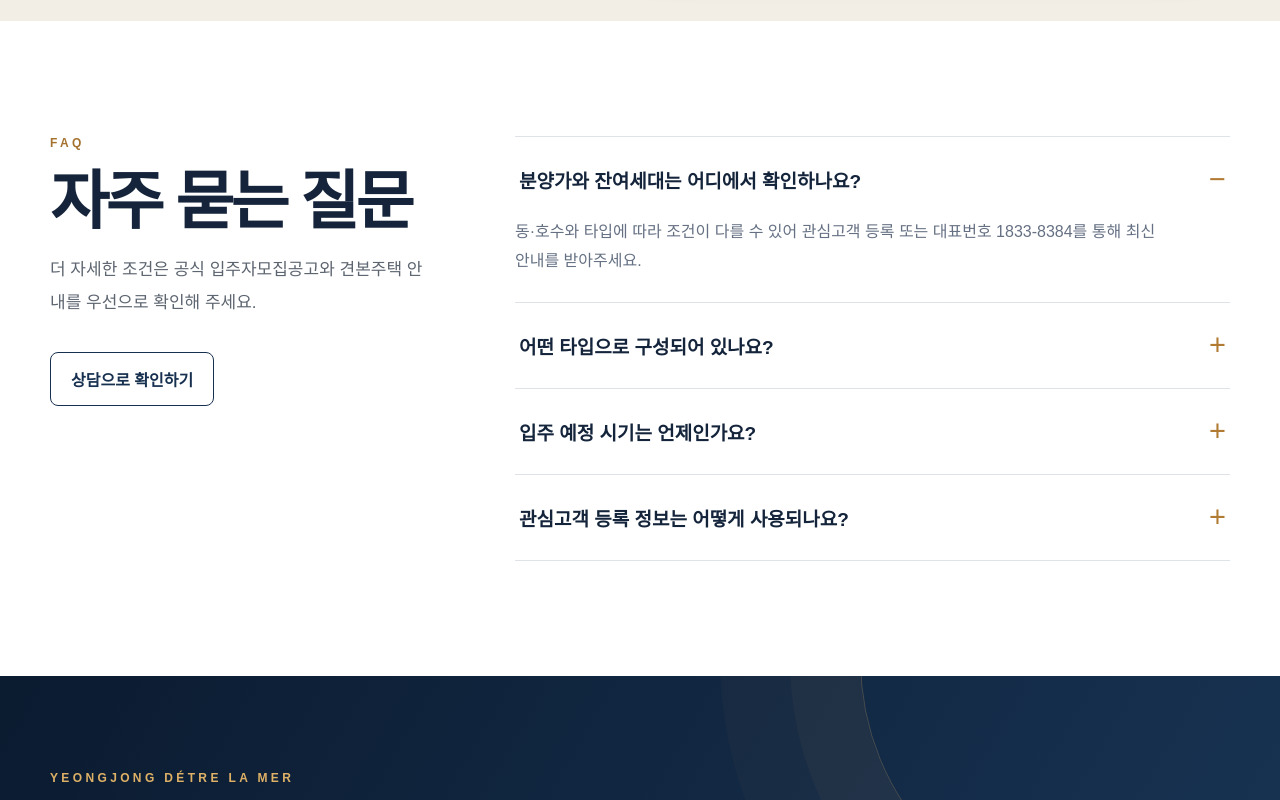
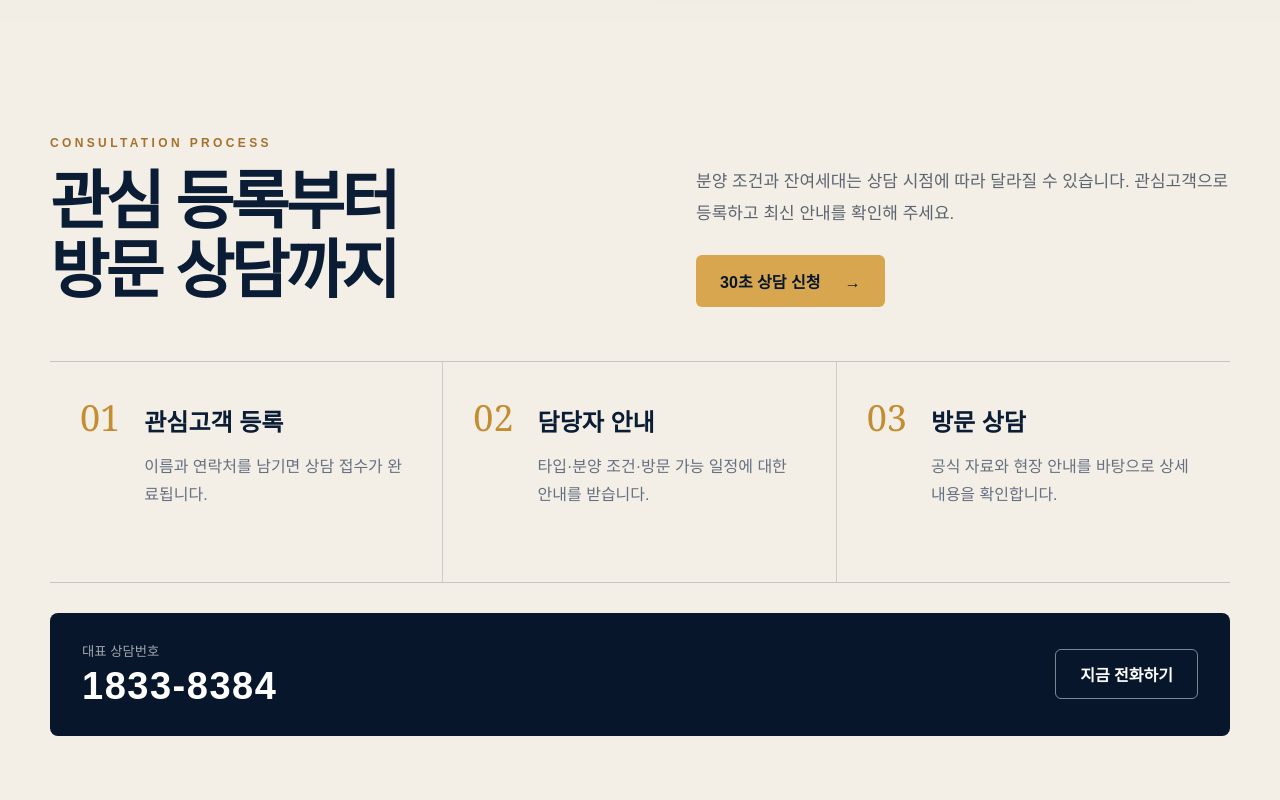
Before and after one commit to mijinyoung/yeongjong-detre-landing, a Next.js app: page / in a window 1280 px wide. Shown: the part 9940-10740 px from the top of the page. Built offline with nearby package versions, Linux system fonts and the light colour scheme; no server answers.

Commit message:
Release v6.3 consultation and SEO improvements

```diff
--- a/app/api/health/route.ts
+++ b/app/api/health/route.ts
@@ -5,7 +5,7 @@ export const runtime = "nodejs";
 export function GET() {
   return NextResponse.json({
     ok: true,
-    version: "6.2.0",
+    version: "6.3.0",
     integrations: {
       googleSheets: Boolean(process.env.GOOGLE_SHEET_WEBHOOK_URL),
       sms: Boolean(process.env.SMS_WEBHOOK_URL),
--- a/app/globals.css
+++ b/app/globals.css
@@ -667,3 +667,91 @@ body.mobileNavOpen{overflow:hidden}
   html{scroll-behavior:auto}
   *,*::before,*::after{animation-duration:.001ms!important;animation-iteration-count:1!important;transition-duration:.001ms!important;scroll-behavior:auto!important}
 }
+
+/* ===== v6.3 상담 전환·신뢰 섹션 ===== */
+.visitProcess{
+  background:#f3efe6;
+  color:#0b1c35;
+}
+.visitProcessHeading{
+  display:grid;
+  grid-template-columns:1.05fr .95fr;
+  align-items:end;
+  gap:56px;
+  margin-bottom:54px;
+}
+.visitProcessIntro .bodyCopy{margin:0 0 24px}
+.visitProcessIntro button{
+  min-height:52px;
+  padding:0 24px;
+  border:0;
+  border-radius:6px;
+  background:#d7a64f;
+  color:#07162b;
+  font-weight:900;
+  cursor:pointer;
+}
+.visitProcessIntro button span{margin-left:20px}
+.visitProcessSteps{
+  display:grid;
+  grid-template-columns:repeat(3,minmax(0,1fr));
+  margin:0;
+  padding:0;
+  list-style:none;
+  border-top:1px solid rgba(11,28,53,.2);
+  border-bottom:1px solid rgba(11,28,53,.2);
+}
+.visitProcessSteps li{
+  display:grid;
+  grid-template-columns:auto 1fr;
+  gap:24px;
+  min-height:220px;
+  padding:38px 30px;
+  border-right:1px solid rgba(11,28,53,.16);
+}
+.visitProcessSteps li:last-child{border-right:0}
+.visitProcessSteps>li>span{
+  color:#c38d31;
+  font-family:Georgia,serif;
+  font-size:36px;
+  line-height:1;
+}
+.visitProcessSteps h3{margin:3px 0 15px;font-size:24px}
+.visitProcessSteps p{margin:0;color:#667080;line-height:1.8}
+.visitProcessContact{
+  display:flex;
+  align-items:center;
+  justify-content:space-between;
+  gap:24px;
+  margin-top:30px;
+  padding:28px 32px;
+  border-radius:8px;
+  background:#07162b;
+  color:#fff;
+}
+.visitProcessContact div{display:flex;flex-direction:column;gap:5px}
+.visitProcessContact small{color:rgba(255,255,255,.62)}
+.visitProcessContact strong{font-size:clamp(25px,3vw,38px);letter-spacing:.04em}
+.visitProcessContact a{
+  display:flex;
+  align-items:center;
+  justify-content:center;
+  min-height:50px;
+  padding:0 24px;
+  border:1px solid rgba(255,255,255,.48);
+  border-radius:6px;
+  color:#fff;
+  font-weight:900;
+  text-decoration:none;
+}
+@media(max-width:900px){
+  .visitProcessHeading{grid-template-columns:1fr;gap:20px}
+  .visitProcessSteps{grid-template-columns:1fr}
+  .visitProcessSteps li{min-height:0;border-right:0;border-bottom:1px solid rgba(11,28,53,.16)}
+  .visitProcessSteps li:last-child{border-bottom:0}
+}
+@media(max-width:560px){
+  .visitProcessSteps li{padding:28px 18px;gap:18px}
+  .visitProcessContact{align-items:stretch;flex-direction:column;padding:24px 20px}
+  .visitProcessContact a{width:100%}
+}
--- a/app/layout.tsx
+++ b/app/layout.tsx
@@ -1,7 +1,14 @@
-import type { Metadata } from "next";
+import type { Metadata, Viewport } from "next";
 import "./globals.css";
 
 const siteUrl = process.env.NEXT_PUBLIC_SITE_URL || "https://yeongjong-detre-landing.vercel.app";
+
+
+export const viewport: Viewport = {
+  width: "device-width",
+  initialScale: 1,
+  themeColor: "#07162b",
+};
 
 export const metadata: Metadata = {
   metadataBase: new URL(siteUrl),
@@ -12,6 +19,7 @@ export const metadata: Metadata = {
   description: "청라하늘대교 생활권, 최고 49층 영종 디에트르 라 메르 분양 안내 및 관심고객 등록",
   keywords: ["영종 디에트르", "영종 디에트르 라 메르", "청라하늘대교", "영종 분양", "관심고객 등록"],
   alternates: { canonical: "/" },
+  category: "real estate",
   openGraph: {
     type: "website",
     locale: "ko_KR",
@@ -19,7 +27,9 @@ export const metadata: Metadata = {
     title: "영종 디에트르 라 메르",
     description: "청라하늘대교 생활권, 최고 49층 랜드마크 분양 안내",
     siteName: "영종 디에트르 라 메르",
+    images: [{ url: "/images/hero-v2.png", width: 1536, height: 1024, alt: "영종 디에트르 라 메르 투시도" }],
   },
+  twitter: { card: "summary_large_image", title: "영종 디에트르 라 메르", description: "청라하늘대교 생활권, 최고 49층 랜드마크 분양 안내", images: ["/images/hero-v2.png"] },
   robots: { index: true, follow: true },
 };
 
--- a/app/page.tsx
+++ b/app/page.tsx
@@ -22,10 +22,13 @@ import GoogleAnalytics from "@/components/GoogleAnalytics";
 import ConversionTracker from "@/components/ConversionTracker";
 import UtmCapture from "@/components/UtmCapture";
 import PrivacyPolicy from "@/components/PrivacyPolicy";
+import StructuredData from "@/components/StructuredData";
+import VisitProcess from "@/components/VisitProcess";
 
 export default function Home() {
   return (
     <main id="main-content">
+      <StructuredData />
       <MetaPixel />
       <GoogleAnalytics />
       <ConversionTracker />
@@ -42,6 +45,7 @@ export default function Home() {
       <ConsultationGuide />
       <FloorPlans />
       <Landmark />
+      <VisitProcess />
       <Faq />
       <FinalCta />
       <LeadSection />
--- a/components/Faq.tsx
+++ b/components/Faq.tsx
@@ -3,24 +3,9 @@
 import { useState } from "react";
 import { openLeadModal } from "@/lib/analytics";
 
-const faqs = [
-  {
-    question: "분양가와 잔여세대는 어디에서 확인하나요?",
-    answer: "동·호수와 타입에 따라 조건이 다를 수 있어 관심고객 등록 또는 대표번호 1833-8384를 통해 최신 안내를 받아주세요.",
-  },
-  {
-    question: "어떤 타입으로 구성되어 있나요?",
-    answer: "84㎡ A·B, 104㎡ A·B, 113㎡ A·B의 총 6개 타입으로 구성되어 있으며 총 1,009세대입니다.",
-  },
-  {
-    question: "입주 예정 시기는 언제인가요?",
-    answer: "홍보물 기준 2029년 10월 예정입니다. 사업 일정과 현장 여건에 따라 변경될 수 있으며 정확한 일자는 추후 안내됩니다.",
-  },
-  {
-    question: "관심고객 등록 정보는 어떻게 사용되나요?",
-    answer: "분양 상담과 관련 안내를 위해 사용되며, 실제 운영 전 개인정보 처리방침과 보유기간을 사업자 기준에 맞게 확정해야 합니다.",
-  },
-];
+import { faqItems } from "@/data/site-content";
+
+
 
 export default function Faq() {
   const [openIndex, setOpenIndex] = useState(0);
@@ -36,7 +21,7 @@ export default function Faq() {
         </div>
 
         <div className="faqList">
-          {faqs.map((item, index) => {
+          {faqItems.map((item, index) => {
             const isOpen = openIndex === index;
             return (
               <article className={`faqItem ${isOpen ? "open" : ""}`} key={item.question}>
--- /dev/null
+++ b/components/StructuredData.tsx
@@ -0,0 +1,41 @@
+import { faqItems } from "@/data/site-content";
+
+const siteUrl =
+  process.env.NEXT_PUBLIC_SITE_URL ||
+  "https://yeongjong-detre-landing.vercel.app";
+
+export default function StructuredData() {
+  const website = {
+    "@context": "https://schema.org",
+    "@type": "WebSite",
+    name: "영종 디에트르 라 메르",
+    url: siteUrl,
+    inLanguage: "ko-KR",
+  };
+
+  const faq = {
+    "@context": "https://schema.org",
+    "@type": "FAQPage",
+    mainEntity: faqItems.map((item) => ({
+      "@type": "Question",
+      name: item.question,
+      acceptedAnswer: {
+        "@type": "Answer",
+        text: item.answer,
+      },
+    })),
+  };
+
+  return (
+    <>
+      <script
+        type="application/ld+json"
+        dangerouslySetInnerHTML={{ __html: JSON.stringify(website) }}
+      />
+      <script
+        type="application/ld+json"
+        dangerouslySetInnerHTML={{ __html: JSON.stringify(faq) }}
+      />
+    </>
+  );
+}
--- /dev/null
+++ b/components/VisitProcess.tsx
@@ -0,0 +1,74 @@
+"use client";
+
+import { openLeadModal, trackEvent } from "@/lib/analytics";
+
+const steps = [
+  {
+    number: "01",
+    title: "관심고객 등록",
+    description: "이름과 연락처를 남기면 상담 접수가 완료됩니다.",
+  },
+  {
+    number: "02",
+    title: "담당자 안내",
+    description: "타입·분양 조건·방문 가능 일정에 대한 안내를 받습니다.",
+  },
+  {
+    number: "03",
+    title: "방문 상담",
+    description: "공식 자료와 현장 안내를 바탕으로 상세 내용을 확인합니다.",
+  },
+];
+
+export default function VisitProcess() {
+  return (
+    <section className="section visitProcess" id="visit-process">
+      <div className="shell">
+        <div className="visitProcessHeading">
+          <div>
+            <p className="sectionEyebrow">CONSULTATION PROCESS</p>
+            <h2 className="sectionTitle">
+              관심 등록부터
+              <br />
+              방문 상담까지
+            </h2>
+          </div>
+          <div className="visitProcessIntro">
+            <p className="bodyCopy">
+              분양 조건과 잔여세대는 상담 시점에 따라 달라질 수 있습니다.
+              관심고객으로 등록하고 최신 안내를 확인해 주세요.
+            </p>
+            <button type="button" onClick={() => openLeadModal("visit-process") }>
+              30초 상담 신청 <span aria-hidden="true">→</span>
+            </button>
+          </div>
+        </div>
+
+        <ol className="visitProcessSteps">
+          {steps.map((step) => (
+            <li key={step.number}>
+              <span>{step.number}</span>
+              <div>
+                <h3>{step.title}</h3>
+                <p>{step.description}</p>
+              </div>
+            </li>
+          ))}
+        </ol>
+
+        <div className="visitProcessContact">
+          <div>
+            <small>대표 상담번호</small>
+            <strong>1833-8384</strong>
+          </div>
+          <a
+            href="tel:18338384"
+            onClick={() => trackEvent("phone_click", { source: "visit-process" })}
+          >
+            지금 전화하기
+          </a>
+        </div>
+      </div>
+    </section>
+  );
+}
--- /dev/null
+++ b/data/site-content.ts
@@ -0,0 +1,22 @@
+export const faqItems = [
+  {
+    question: "분양가와 잔여세대는 어디에서 확인하나요?",
+    answer:
+      "동·호수와 타입에 따라 조건이 다를 수 있어 관심고객 등록 또는 대표번호 1833-8384를 통해 최신 안내를 받아주세요.",
+  },
+  {
+    question: "어떤 타입으로 구성되어 있나요?",
+    answer:
+      "84㎡ A·B, 104㎡ A·B, 113㎡ A·B의 총 6개 타입으로 구성되어 있으며 총 1,009세대입니다.",
+  },
+  {
+    question: "입주 예정 시기는 언제인가요?",
+    answer:
+      "홍보물 기준 2029년 10월 예정입니다. 사업 일정과 현장 여건에 따라 변경될 수 있으며 정확한 일자는 추후 안내됩니다.",
+  },
+  {
+    question: "관심고객 등록 정보는 어떻게 사용되나요?",
+    answer:
+      "분양 상담과 관련 안내를 위해 사용되며, 실제 운영 전 개인정보 처리방침과 보유기간을 사업자 기준에 맞게 확정해야 합니다.",
+  },
+];
--- a/package.json
+++ b/package.json
@@ -1,6 +1,6 @@
 {
   "name": "yeongjong-detre-landing",
-  "version": "6.2.0",
+  "version": "6.3.0",
   "private": true,
   "scripts": {
     "dev": "next dev",
```
Also changed, not shown: 2 other files (tests, documents, lock files or other folders).
